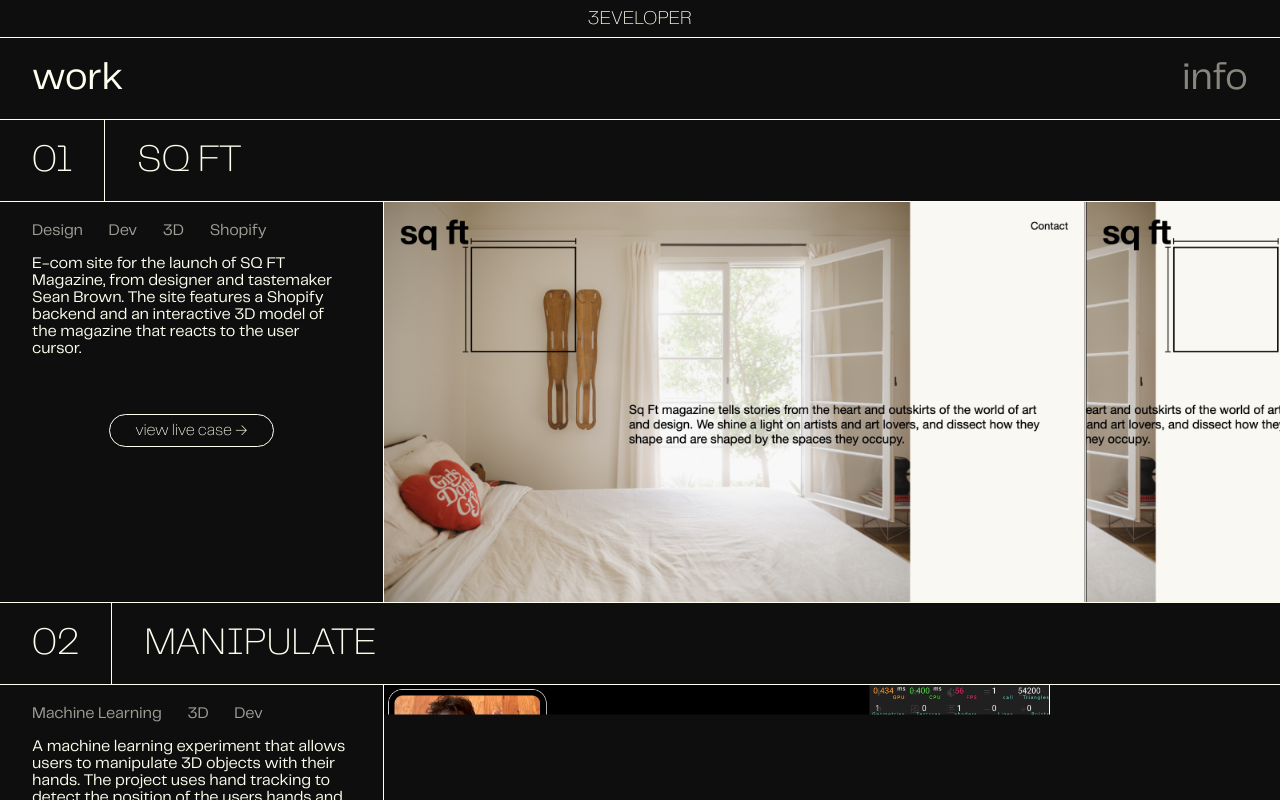
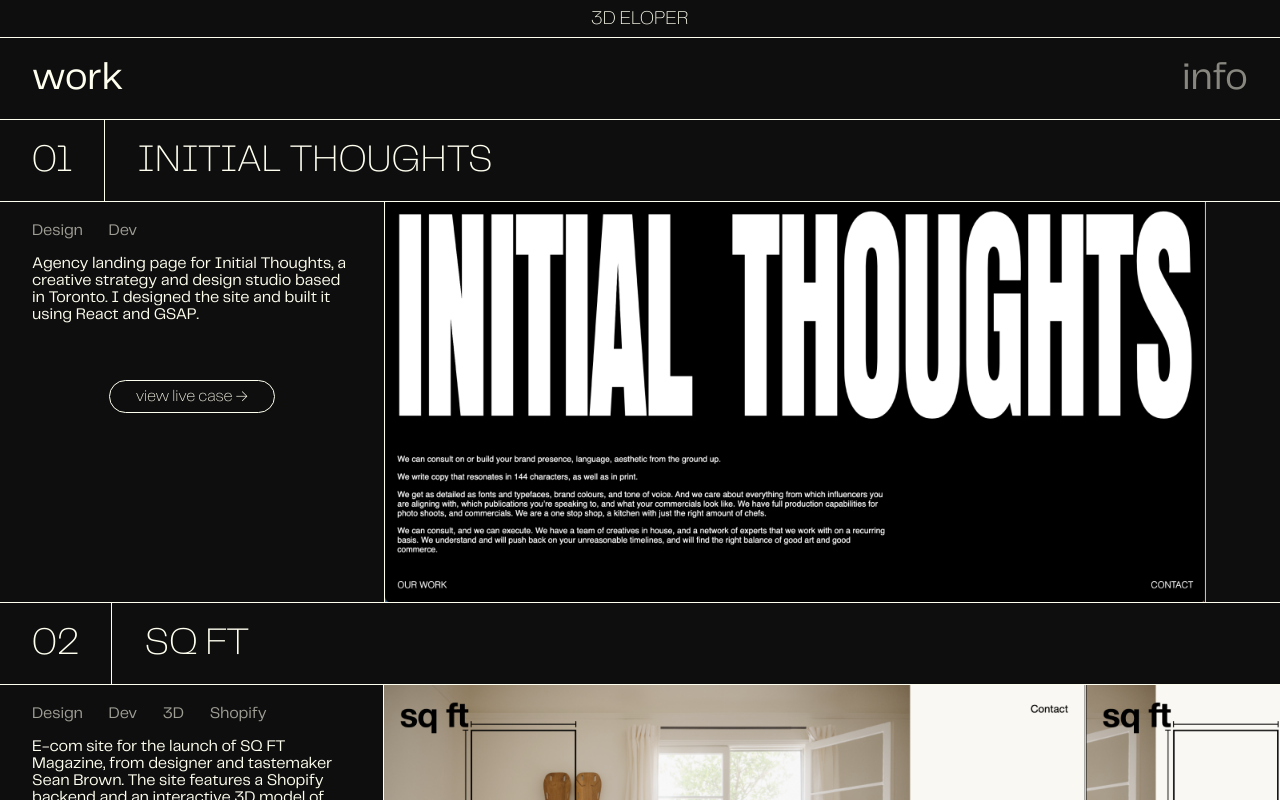
Before and after one commit to connorwhite-online/portfolio, a React (Create React App) app: page / in a window 1280 px wide. Shown: the top 800 px of the page. Built offline with nearby package versions, Linux system fonts and the light colour scheme.

Commit message:
initial thoughts project added

```diff
--- a/src/components/Work/index.js
+++ b/src/components/Work/index.js
@@ -8,6 +8,13 @@
 
     // Project Directory
     const [Projects] = useState([
+        {
+            name: 'INITIAL THOUGHTS',
+            images: ['oit.png'],
+            tags: ['Design', 'Dev'],
+            copy: 'Agency landing page for Initial Thoughts, a creative strategy and design studio based in Toronto. I designed the site and built it using React and GSAP.',
+            link: 'https://ourinitialthoughts.com'
+        },
         {
             name: 'SQ FT',
             images: ['sqft-01.png', 'sqft-02.png', 'sqft-03.png', 'sqft-04.png', 'sqft-05.png'],
```
Also changed, not shown: public/images/oit.png (added).
